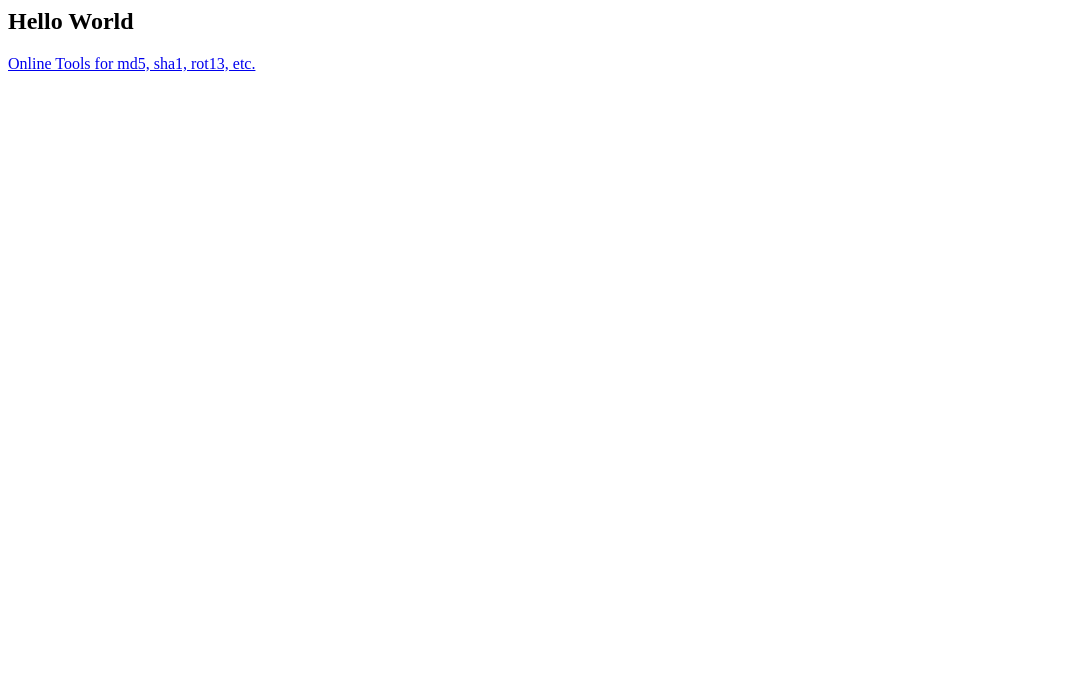
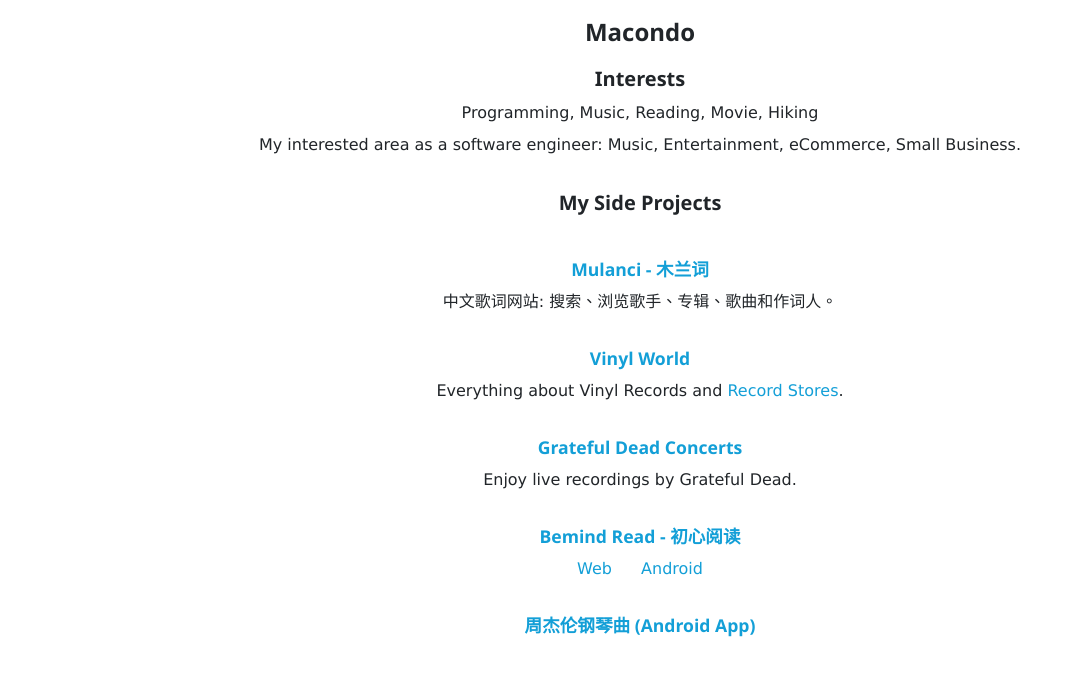
Before and after one commit to ghostrong/ghostrong.github.io, a plain HTML site: page index.html in a window 1280 px wide. Shown: the whole page, without its empty margins (0-1070 px from the left). Drawn offline with nearby package versions, Linux system fonts and the light colour scheme.

Commit message:
Update index.html
update html

```diff
--- a/index.html
+++ b/index.html
@@ -1,3 +1,97 @@
-<h2>Hello World</h2>
 
-<a href="http://qwertasdf.com/">Online Tools for md5, sha1, rot13, etc. </a>
+<!DOCTYPE html>
+<html lang=zh-Hant>
+<head>
+<title>Macondo's Website</title>
+
+<meta http-equiv="Content-Type" content="text/html; charset=utf-8">
+<meta name="viewport" content="width=device-width, initial-scale=1">
+<link rel="stylesheet" href="https://stackpath.bootstrapcdn.com/bootstrap/4.1.3/css/bootstrap.min.css" integrity="sha384-MCw98/SFnGE8fJT3GXwEOngsV7Zt27NXFoaoApmYm81iuXoPkFOJwJ8ERdknLPMO" crossorigin="anonymous">
+<script src="https://cdnjs.cloudflare.com/ajax/libs/popper.js/1.14.3/umd/popper.min.js" integrity="sha384-ZMP7rVo3mIykV+2+9J3UJ46jBk0WLaUAdn689aCwoqbBJiSnjAK/l8WvCWPIPm49" crossorigin="anonymous"></script>
+<script src="https://stackpath.bootstrapcdn.com/bootstrap/4.1.3/js/bootstrap.min.js" integrity="sha384-ChfqqxuZUCnJSK3+MXmPNIyE6ZbWh2IMqE241rYiqJxyMiZ6OW/JmZQ5stwEULTy" crossorigin="anonymous"></script>
+<script src="https://code.jquery.com/jquery-3.5.1.min.js" integrity="sha256-9/aliU8dGd2tb6OSsuzixeV4y/faTqgFtohetphbbj0=" crossorigin="anonymous"></script>
+<link rel="stylesheet" href="https://www.w3schools.com/w3css/4/w3.css">
+<link rel="stylesheet" href="https://fonts.googleapis.com/icon?family=Material+Icons">
+
+<style>
+hr {
+  border: 0;
+  clear:both;
+  display:block;
+  width: 99%;
+  height: 0;
+  border-top: 1px solid #eee;
+}
+h1 {
+  font-size: 1.5rem;
+  font-weight: bold;
+}
+h2 {
+  font-size: 1.25rem;
+  font-weight: bold;
+}
+h3 {
+  font-size: 1.1rem;
+  font-weight: bold;
+}
+html, body {
+  height: 100%;
+  margin: 0;
+  font-size: 16px;
+}
+a {
+  color: #139FD7;
+}
+</style>
+</head>
+
+<body>
+  <div id="content_container" class="container bg-3 text-left mt-2 mb-4">
+
+    <div class="row text-center">
+      <div class="col-12">
+        <h1>Macondo</h1>
+      </div>
+
+      <div class="col-12">
+        <h2>Interests</h2>
+        <span>Programming, Music, Reading, Movie, Hiking</span>
+        <div class="mt-2">
+        My interested area as a software engineer: Music, Entertainment, eCommerce, Small Business.
+        </div>
+      </div>
+
+      <div class="col-12 mt-4">
+        <h2>My Side Projects</h2>
+      </div>
+
+      <div class="col-12 mt-4">
+        <a href="https://www.mulanci.org/"><h3>Mulanci - 木兰词</h3></a>
+        <span>中文歌词网站: 搜索、浏览歌手、专辑、歌曲和作词人。</span>
+      </div>
+
+      <div class="col-12 mt-4">
+        <a href="https://www.vinylworld.org/"><h3>Vinyl World</h3></a>
+        <span>Everything about Vinyl Records and <a href="https://www.vinylworld.org/record-stores/">Record Stores</a>.</span>
+      </div>
+
+      <div class="col-12 mt-4">
+        <a href="https://gratefuldead.vinylworld.org/"><h3>Grateful Dead Concerts</h3></a>
+        <span>Enjoy live recordings by Grateful Dead.</span>
+      </div>
+
+      <div class="col-12 mt-4">
+        <a href="https://www.bemind.site/"><h3>Bemind Read - 初心阅读</h3></a>
+        <span><a href="https://www.bemind.site/">Web</a></span>
+        <span><a class="pl-4" href="https://play.google.com/store/apps/details?id=com.bemind.xiaosongr.bemindread">Android</a></span>
+      </div>
+
+      <div class="col-12 mt-4">
+        <a href="https://play.google.com/store/apps/details?id=org.mulanci.jaychoupiano"><h3>周杰伦钢琴曲 (Android App)</h3></a>
+      </div>
+
+    </div>
+
+  </div>
+</body>
+</html>
```
